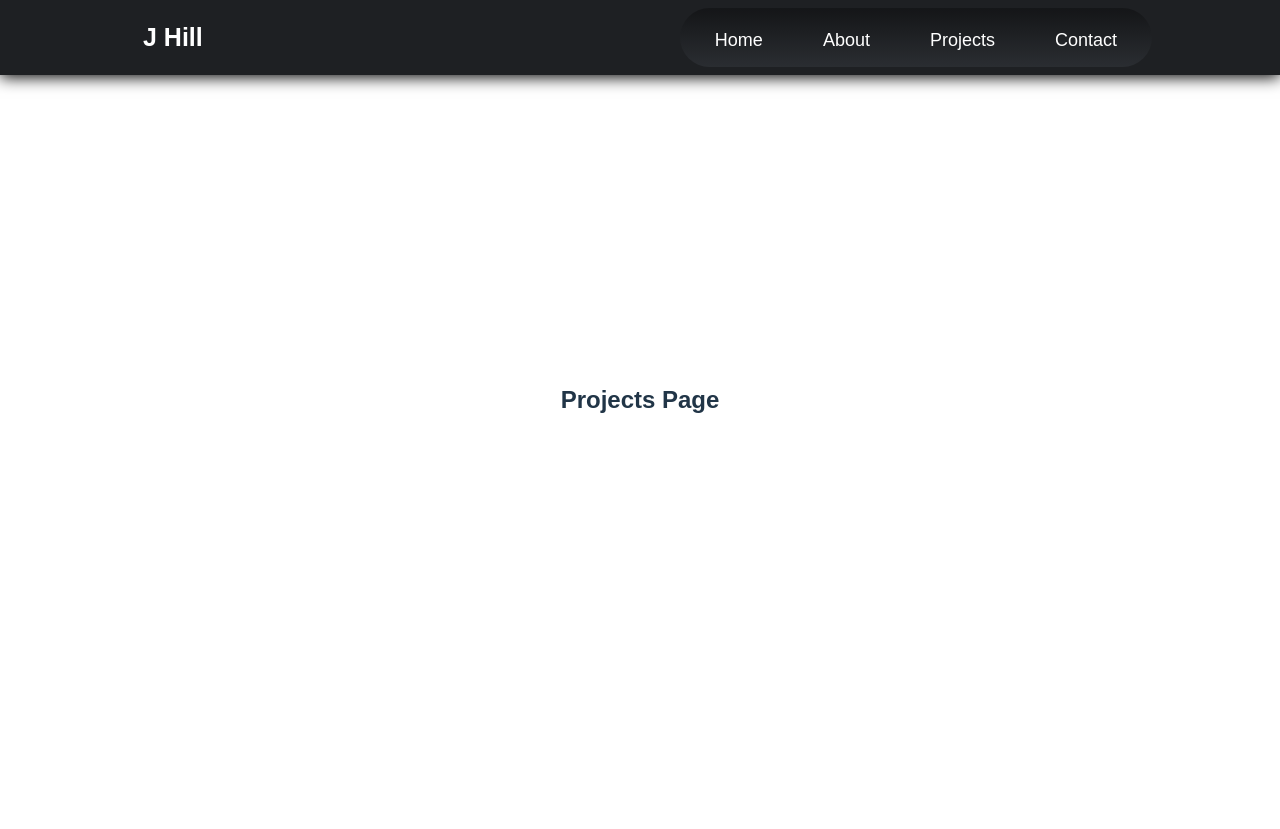
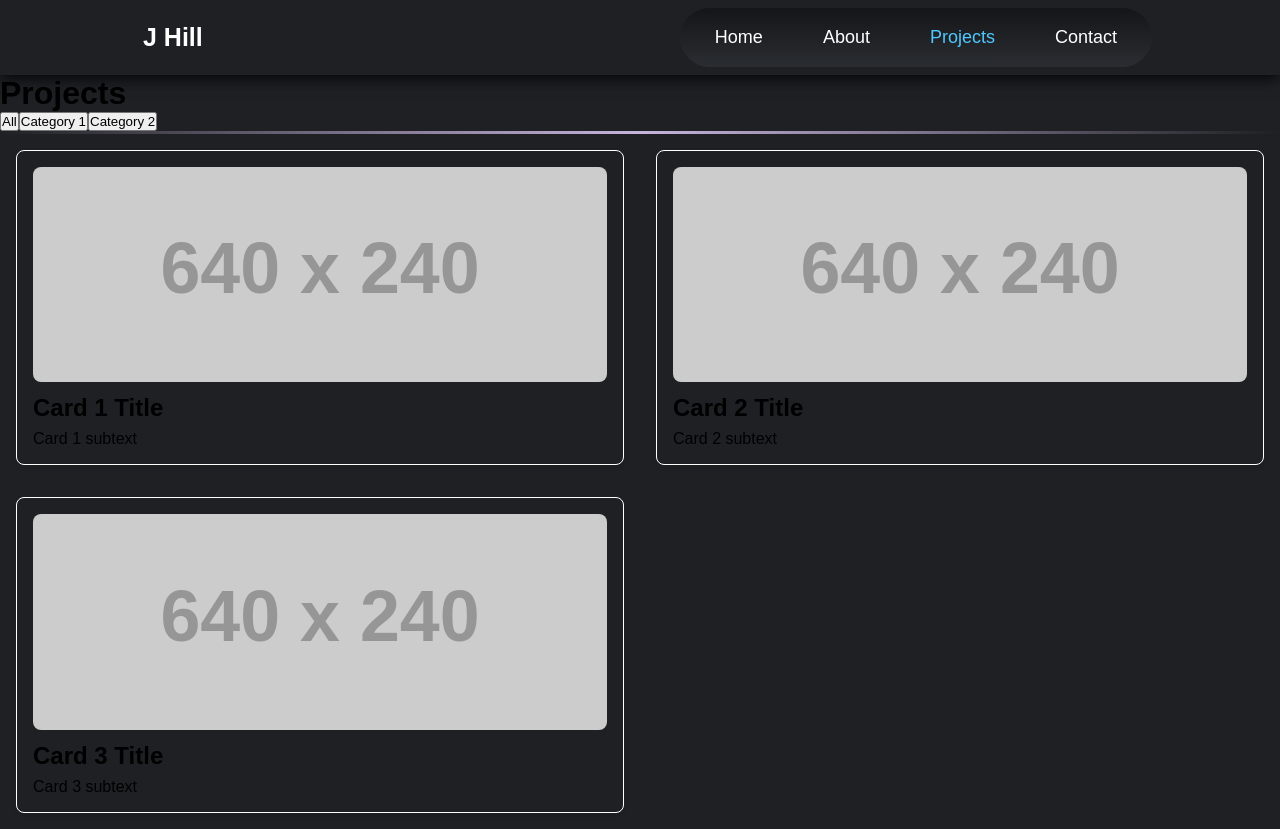
Before and after one commit to JoshHill1/JH-React-Portfolio, a React (Vite) app: page /projects in a window 1280 px wide. Before the commit the page ends 800 px from the top, so only its background shows below. Built offline with nearby package versions, Linux system fonts and the light colour scheme.

Commit message:
Added projects page & data and edited styling.

```diff
--- a/src/App.css
+++ b/src/App.css
@@ -1,6 +1,3 @@
-#root {
-  max-width: 1280px;
-  margin: 0 auto;
-  padding: 2rem;
-  text-align: center;
+body {
+  background-color: var(--primaryColor);
 }
--- a/src/App.jsx
+++ b/src/App.jsx
@@ -17,16 +17,15 @@
   return (
     <BrowserRouter>
       <Nav />
-
       <Routes>
         <Route path="/" element={<Home />} />
         <Route path="/about" element={<About />} />
         <Route path="/projects" element={<Projects />} />
         <Route path="/contact" element={<Contact />} />
       </Routes>
+
     </BrowserRouter>
   );
 }
 
-
 export default App;
--- /dev/null
+++ b/src/components/Card/card.css
@@ -0,0 +1,21 @@
+.card {
+  box-shadow: 0 2px 4px rgba(0, 0, 0, 0.1);
+  margin: 1rem;
+  padding: 1rem;
+  border-radius: 8px;
+  border: 1px #FFF solid;
+}
+
+.card-image {
+  width: 100%;
+  height: auto;
+  border-radius: 8px;
+}
+
+.card-title {
+  margin: 0.5rem 0;
+}
+
+.card-subtext {
+  margin: 0;
+}
--- /dev/null
+++ b/src/components/Card/card.jsx
@@ -0,0 +1,11 @@
+function Card({ imageSrc, title, subtext }) {
+  return (
+    <div className="card">
+      <img src={imageSrc} alt={title} className="card-image" />
+      <h2 className="card-title">{title}</h2>
+      <p className="card-subtext">{subtext}</p>
+    </div>
+  );
+}
+
+export default Card;
--- a/src/components/Nav/nav.css
+++ b/src/components/Nav/nav.css
@@ -19,6 +19,10 @@
   /* added code from default styling to make the nav bar start in the top left corner */
   top: 0;
   left: 0;
+}
+
+.navbar-container a {
+  text-decoration: inherit;
 }
 
 .navbar-container h1 {
--- a/src/components/Nav/nav.jsx
+++ b/src/components/Nav/nav.jsx
@@ -7,9 +7,9 @@
       <h1><Link to="/" className="JHill">J Hill</Link></h1>
       <nav className="navbar">
         <NavLink to="/" className="nav-link" activeClassName="active">Home</NavLink>
-        <Link to="/about" className="nav-link">About</Link>
-        <Link to="/projects" className="nav-link">Projects</Link>
-        <Link to="/contact" className="nav-link">Contact</Link>
+        <NavLink to="/about" className="nav-link" activeClassName="active">About</NavLink>
+        <NavLink to="/projects" className="nav-link" activeClassName="active">Projects</NavLink>
+        <NavLink to="/contact" className="nav-link" activeClassName="active">Contact</NavLink>
       </nav>
     </div>
   );
--- /dev/null
+++ b/src/data/projData.jsx
@@ -0,0 +1,26 @@
+const cardsData = [
+  {
+    id: 1,
+    category: 'category1',
+    imageSrc: 'https://via.placeholder.com/640x240',
+    title: 'Card 1 Title',
+    subtext: 'Card 1 subtext'
+  },
+  {
+    id: 2,
+    category: 'category2',
+    imageSrc: 'https://via.placeholder.com/640x240',
+    title: 'Card 2 Title',
+    subtext: 'Card 2 subtext'
+  },
+  {
+    id: 3,
+    category: 'category1',
+    imageSrc: 'https://via.placeholder.com/640x240',
+    title: 'Card 3 Title',
+    subtext: 'Card 3 subtext'
+  },
+
+];
+
+export default cardsData;
--- a/src/index.css
+++ b/src/index.css
@@ -1,76 +1,12 @@
+* {
+  box-sizing: border-box;
+  margin: 0;
+  padding: 0;
+  font-family: Arial, Helvetica, sans-serif;
+}
+
 :root {
-  font-family: Inter, system-ui, Avenir, Helvetica, Arial, sans-serif;
-  line-height: 1.5;
-  font-weight: 400;
-
-  color-scheme: light dark;
-  color: rgba(255, 255, 255, 0.87);
-  background-color: #242424;
-
-  font-synthesis: none;
-  text-rendering: optimizeLegibility;
-  -webkit-font-smoothing: antialiased;
-  -moz-osx-font-smoothing: grayscale;
-
-  /* end of default root stuff */
-
-
   --primaryColor: #1e2023;
   --secondaryColor: rgb(79, 199, 255);
-  --accent: hsl(199, 79%, 90%);
 
 }
-
-a {
-  font-weight: 500;
-  color: #646cff;
-  text-decoration: inherit;
-}
-a:hover {
-  color: #535bf2;
-}
-
-body {
-  margin: 0;
-  display: flex;
-  place-items: center;
-  min-width: 320px;
-  min-height: 100vh;
-}
-
-h1 {
-  font-size: 3.2em;
-  line-height: 1.1;
-}
-
-button {
-  border-radius: 8px;
-  border: 1px solid transparent;
-  padding: 0.6em 1.2em;
-  font-size: 1em;
-  font-weight: 500;
-  font-family: inherit;
-  background-color: #1a1a1a;
-  cursor: pointer;
-  transition: border-color 0.25s;
-}
-button:hover {
-  border-color: #646cff;
-}
-button:focus,
-button:focus-visible {
-  outline: 4px auto -webkit-focus-ring-color;
-}
-
-@media (prefers-color-scheme: light) {
-  :root {
-    color: #213547;
-    background-color: #ffffff;
-  }
-  a:hover {
-    color: #747bff;
-  }
-  button {
-    background-color: #f9f9f9;
-  }
-}
--- a/src/pages/Home/home.css
+++ b/src/pages/Home/home.css
@@ -1,14 +1,23 @@
 .homep {
   margin-top: 75px;
+  /* background-color: var(--primaryColor); */
 }
 
 .homep h1 {
-  padding: 10px 3px 20px;
+  color: #FFF;
+  padding: 0;
+  text-align: center;
+  margin-top: 150px;
 }
 
 #flex-for-homep {
+  color: #FFF;
   display: grid;
   grid-template-columns: 1fr 1fr;
+  margin: 0 auto;
+
+  padding: 2rem;
+  max-width: 1280px;
 }
 
 .right-of-homep p {
@@ -63,6 +72,8 @@
 }
 
 #imatextflex {
+  color: #FFF;
   display: flex;
-  transform: translateX(55%);
+  /* transform: translateX(55%); */
+  margin: 0 0 0 55%;
 }
--- /dev/null
+++ b/src/pages/Projects/projects.css
@@ -0,0 +1,25 @@
+.projectsp {
+  margin-top: 75px;
+}
+
+
+
+#neon-line {
+  left: 0;
+  position: relative;
+  /* transform: translateX(-19%); */
+  width: 1280px;
+  height: 3px;
+  background: linear-gradient(
+    90deg,
+    transparent,
+    #c7b4dd,
+    transparent
+  );
+}
+
+
+.cards-container {
+  display: grid;
+  grid-template-columns: 1fr 1fr;
+}
--- a/src/pages/Projects/projects.jsx
+++ b/src/pages/Projects/projects.jsx
@@ -1,6 +1,40 @@
+import React, { useState } from 'react';
+import './projects.css'
+
+import Card from '../../components/Card/card.jsx'
+import '../../components/Card/card.css'
+
+import ProjData from '../../data/projData.jsx'
+
+
 function Projects() {
+  const [filter, setFilter] = useState('all');
+
+  const handleFilterChange = (category) => {
+    setFilter(category);
+  };
+
   return (
-    <h2>Projects Page</h2>
+    <div className='projectsp'>
+      <h1>Projects</h1>
+      <button onClick={() => handleFilterChange('all')}>All</button>
+      <button onClick={() => handleFilterChange('category1')}>Category 1</button>
+      <button onClick={() => handleFilterChange('category2')}>Category 2</button>
+      <div id='neon-line'></div>
+      {/* More buttons */}
+      <div className="cards-container">
+        {ProjData
+          .filter(card => filter === 'all' || card.category === filter)
+          .map(card => (
+            <Card
+              key={card.id}
+              imageSrc={card.imageSrc}
+              title={card.title}
+              subtext={card.subtext}
+            />
+          ))}
+      </div>
+    </div>
   );
 }
 
```
